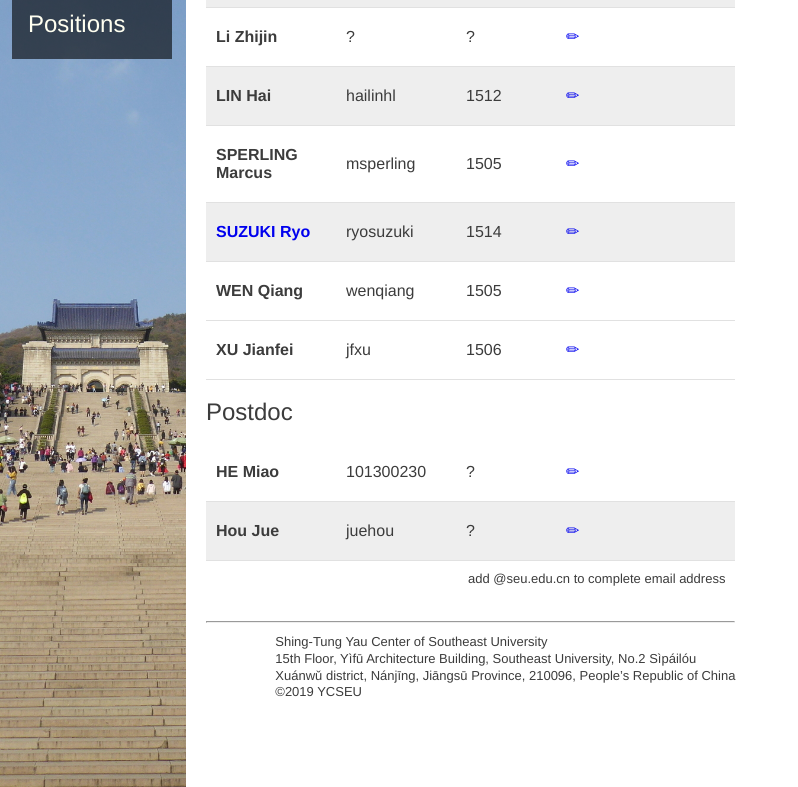
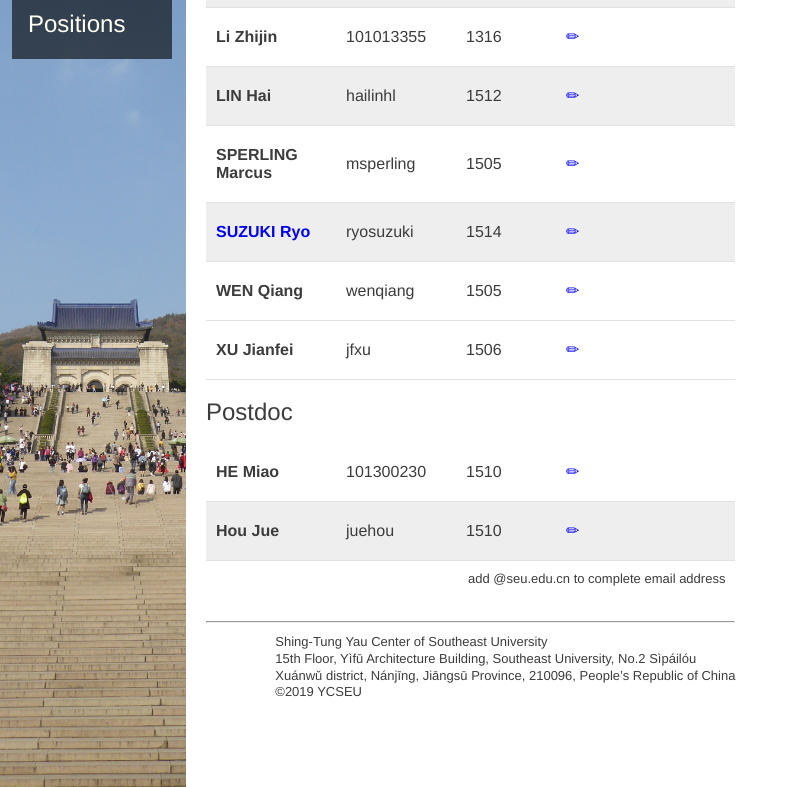
Before and after one commit to yaucseu/yaucseu.github.io, a plain HTML site: page members.htm in a window 1280 px wide. Shown: the part 313-1100 px from the top of the page, without its empty margins (0-798 px from the left). Drawn offline with Linux system fonts and the light colour scheme.

Commit message:
Update members.htm

```diff
--- a/members.htm
+++ b/members.htm
@@ -53,8 +53,8 @@
           <tr>
             <td class="plName"><strong>Li Zhijin</strong></td>
             <!-- td class="plTitle">Associate Professor</td -->
-            <td class="plEmail">?</td>
-            <td class="plOffice">?</td>
+            <td class="plEmail">101013355</td>
+            <td class="plOffice">1316</td>
             <td class="plInterest"><a href="https://inspirehep.net/authors/1799185">✏</a></td>
           </tr>
           <tr style="background-color:#eee">
@@ -103,13 +103,13 @@
           <tr>
             <td class="plName"><strong>HE Miao</strong></td>
             <td class="plEmail">101300230</td>
-            <td class="plOffice">?</td>
+            <td class="plOffice">1510</td>
             <td class="plInterest"><a href="https://inspirehep.net/authors/2035532">✏</a></td>
           </tr>
           <tr style="background-color:#eee">
             <td class="plName"><strong>Hou Jue</strong></td>
             <td class="plEmail">juehou</td>
-            <td class="plOffice">?</td>
+            <td class="plOffice">1510</td>
             <td class="plInterest"><a href="https://inspirehep.net/authors/1730291">✏</a></td>
           </tr>
 
```
